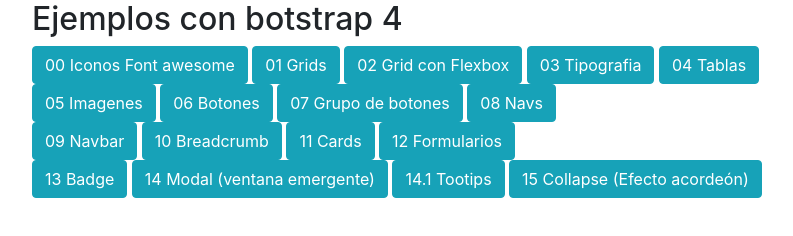
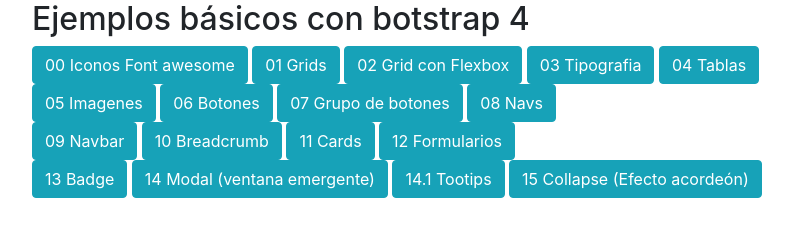
Before and after one commit to sonfarx/EjemplosBootstrap4-Beta, a plain HTML site: page index.html in a window 1280 px wide. Shown: the whole page, without its empty margins (53-846 px from the left). Drawn offline with Linux system fonts and the light colour scheme.

Commit message:
h2 modificado

```diff
--- a/index.html
+++ b/index.html
@@ -8,7 +8,7 @@
 <body>
 
 	<div class="container">
-		<h2>Ejemplos con botstrap 4</h2>
+		<h2>Ejemplos básicos con botstrap 4</h2>
 		<div class="row">
 			<div class="col-md-12">
 
```
